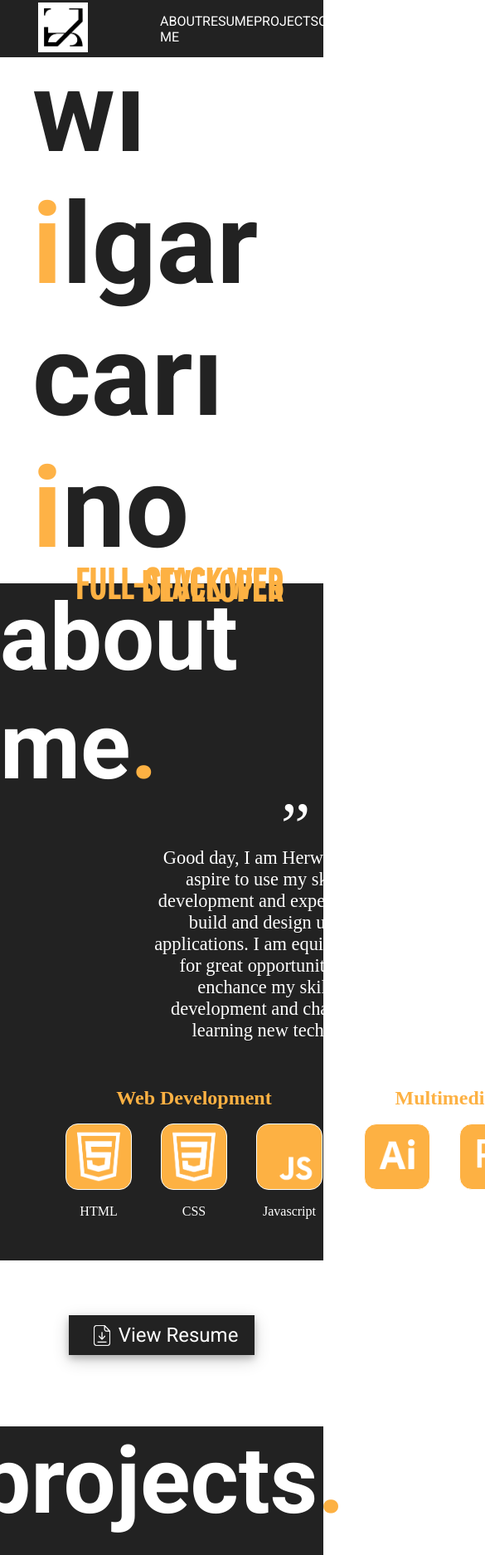
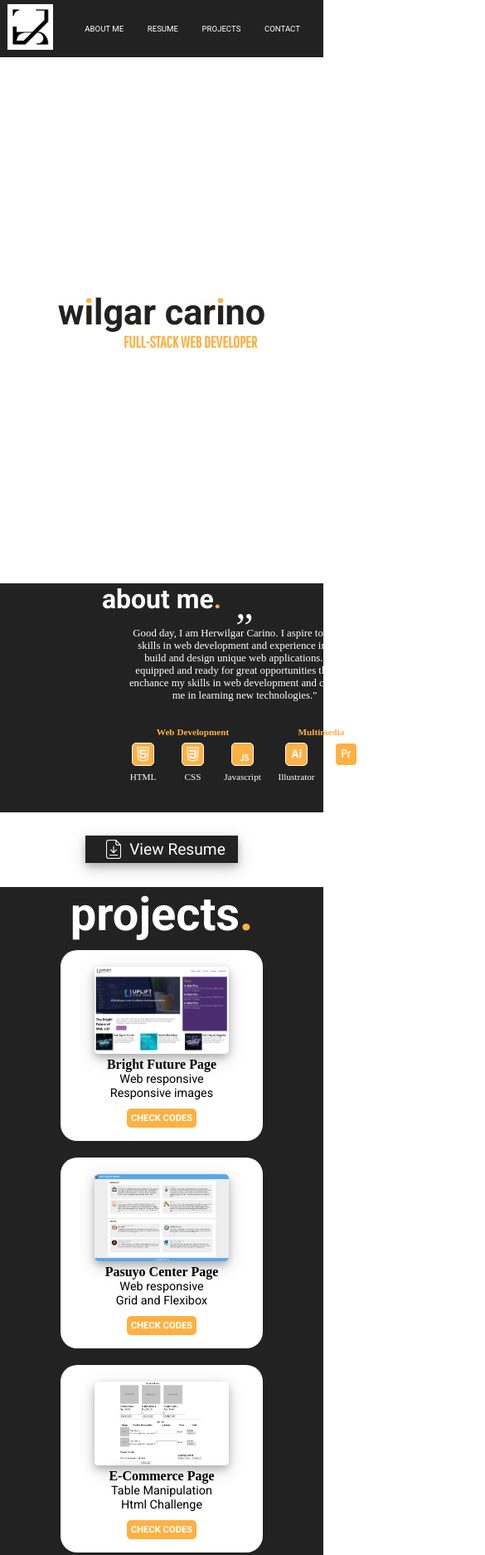
Before and after one commit to HWilgar/hwilgar.github.io, a plain HTML site: page index.html in a window 390 px wide. Shown: the top 1874 px of the page at 83% size, 585 px wide, since content can reach past the window. Drawn offline with Linux system fonts and the light colour scheme; a web font is replaced by a local one.

Commit message:
device: 320px

```diff
--- a/stylesv2.css
+++ b/stylesv2.css
@@ -836,3 +836,169 @@ footer{
     width: 45px;
   }
 }
+
+@media only screen and (min-width: 320px) and (max-width: 480px){
+  nav > a > img{
+    width: 65px;
+  }
+
+  nav{
+    justify-content: space-evenly;
+  }
+
+  nav ul{
+    width: 80%;
+  }
+
+  nav ul li{
+    font-size: 0.6rem;
+    margin-left:5px;
+  }
+
+  header h1{
+    font-size: 2.7rem;
+  }
+
+  header h2{
+    font-size: 1.2rem;
+  }
+
+  .about-wrapper{
+    width: 200px;
+  }
+
+  .about-me h2{
+    font-size: 2rem;
+    padding-bottom: 10px;
+  }
+
+  .about-me .quote{
+    font-size: 3rem;
+    margin-top: -50px;
+  }
+
+  .info{
+    width: 90%;
+  }
+
+  .info-desc p{
+    width: 280px;
+    font-size: 0.8rem;
+    padding: 0;
+  }
+
+  .projects > h2{
+    font-size: 3.5rem;
+  }
+
+  .skills-grid{
+    gap: 5px;
+    margin: 30px 0 5px;
+  }
+
+  .skill-grid-item img{
+    width: 50%;
+    border-radius: 5px;
+  }
+
+  .skill-grid-item > p,
+  .skills-grid > p{
+    font-size: 0.7rem;
+  }
+
+  .skill-grid-item:nth-child(n+3){
+    width: 55px;
+  }
+
+  .resume img{
+    width: 18px;
+    margin: 0 10px;
+  }
+
+  .resume{
+    height: 90px;
+  }
+
+  .resume a{
+    padding: 5px 15px;
+    margin-bottom: 0;
+    font-size: 1.2rem;
+  }
+
+  .projects{
+    padding-bottom: 20px;
+  }
+
+  .projects-wrapper{
+    flex-flow: column wrap;
+    justify-content: space-around;
+  }
+
+  .projects-wrapper > div{
+    margin: 0;
+    min-width: 75%;
+    height: auto;
+  }
+
+  .contact-wrapper{
+    flex-flow: column wrap;
+  }
+
+  .projects-wrapper > div > div > div > h2{
+    font-size: 1rem;
+  }
+
+  .projects-wrapper > div > div > div ul li{
+    font-size: 0.9rem;
+  }
+
+  .projects-wrapper > div > div > div a{
+    font-size: 0.7rem;
+  }
+
+  .contact-wrapper{
+    height:600px;
+    justify-content: space-around;
+    align-items: center;
+  }
+
+  .contact-social{
+    flex-flow: column wrap;
+    align-items: center;
+  }
+
+  .contact-social > h2{
+    font-size: 3.5rem;
+  }
+
+  .socials{
+    justify-content: center;
+  }
+
+  .contact .mail-me{
+    width: 300px;
+    height: 450px;
+  }
+
+  .mail-me h2{
+    font-size: 1.8rem;
+  }
+
+  .form-input > input,
+  .mail-me textarea{
+    font-size: 0.8rem;
+    padding: 2px;
+  }
+
+  .form-input > input{
+    height: 2rem;
+  }
+
+  .mail-me > a{
+    font-size: 1rem;
+  }
+
+  .socials img{
+    width: 45px;
+  }
+}
```
